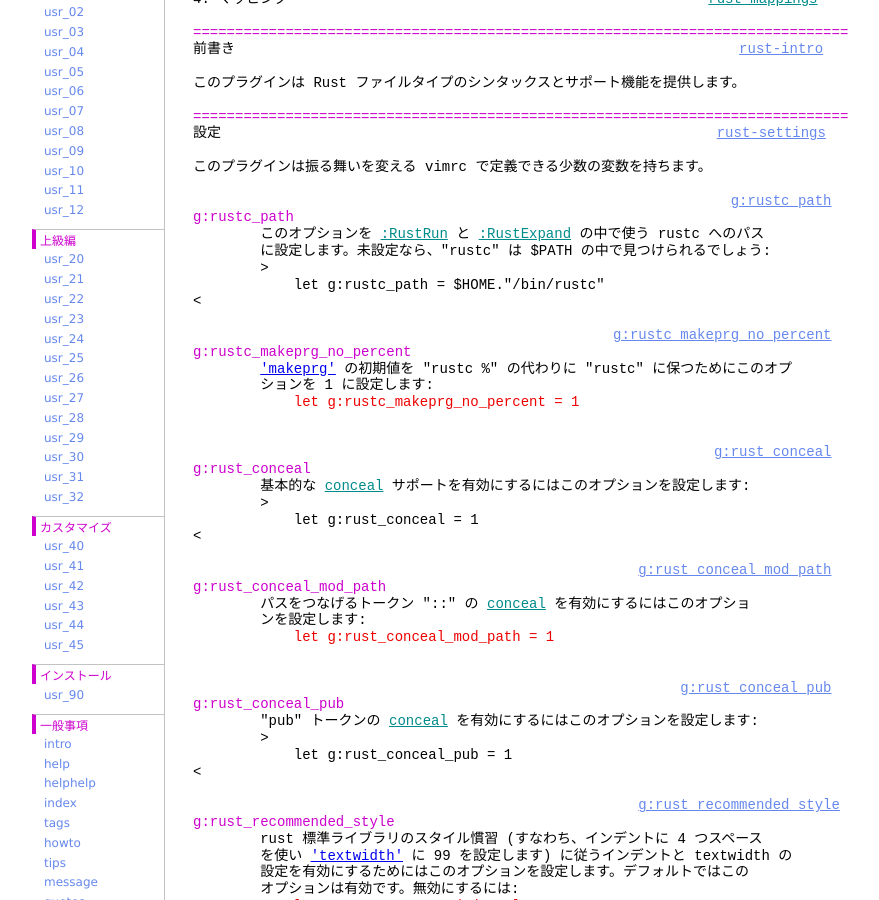
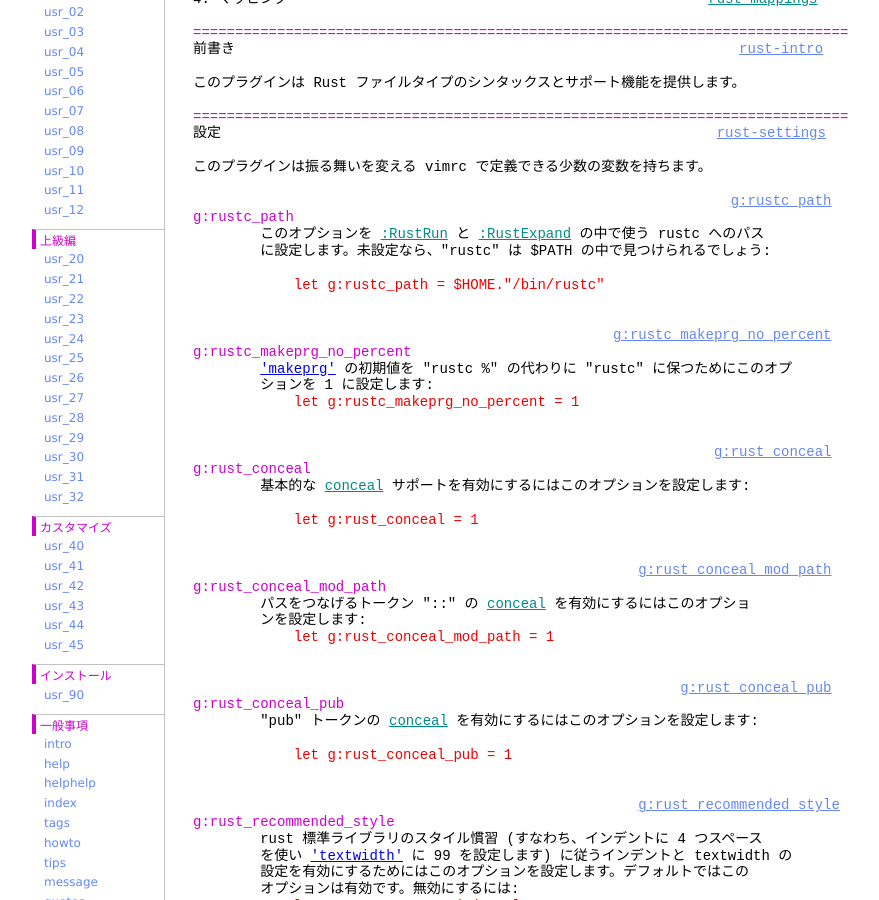
Before and after one commit to vim-jp/vimdoc-ja, a Jekyll site: the page built from ft_rust.html, in a window 1280 px wide and 900 px high, scrolled down 393 px. Shown: the whole window, without its empty margins (208-1087 px from the left). Built offline with Jekyll 4.4.1, drawn with Linux system fonts in a browser that asks for light colours; nearby versions of some CDN libraries; comment, search, counter and statistics services are not loaded.

Commit message:
Generated by Travis JOB 928.1
https://travis-ci.org/vim-jp/vimdoc-ja-working/builds/394119458

```diff
--- a/ft_rust.html
+++ b/ft_rust.html
@@ -29,9 +29,9 @@
 <span class="PreProc">g:rustc_path</span><br>
 &nbsp;&nbsp;&nbsp;&nbsp;&nbsp;&nbsp;&nbsp;&nbsp;このオプションを&nbsp;<a class="Identifier" href="ft_rust.html#:RustRun">:RustRun</a>&nbsp;と&nbsp;<a class="Identifier" href="ft_rust.html#:RustExpand">:RustExpand</a>&nbsp;の中で使う rustc へのパス<br>
 &nbsp;&nbsp;&nbsp;&nbsp;&nbsp;&nbsp;&nbsp;&nbsp;に設定します。未設定なら、&quot;rustc&quot; は $PATH の中で見つけられるでしょう:<br>
-&nbsp;&nbsp;&nbsp;&nbsp;&nbsp;&nbsp;&nbsp;&nbsp;&gt;<br>
-&nbsp;&nbsp;&nbsp;&nbsp;&nbsp;&nbsp;&nbsp;&nbsp;&nbsp;&nbsp;&nbsp;&nbsp;let g:rustc_path = $HOME.&quot;/bin/rustc&quot;<br>
-&lt;<br>
+&nbsp;&nbsp;&nbsp;&nbsp;&nbsp;&nbsp;&nbsp;&nbsp;<br>
+<div class="helpExample">&nbsp;&nbsp;&nbsp;&nbsp;&nbsp;&nbsp;&nbsp;&nbsp;&nbsp;&nbsp;&nbsp;&nbsp;let g:rustc_path = $HOME.&quot;/bin/rustc&quot;</div>
+<br>
 <br>
 <span class="Statement">&nbsp;&nbsp;&nbsp;&nbsp;&nbsp;&nbsp;&nbsp;&nbsp;&nbsp;&nbsp;&nbsp;&nbsp;&nbsp;&nbsp;&nbsp;&nbsp;&nbsp;&nbsp;&nbsp;&nbsp;&nbsp;&nbsp;&nbsp;&nbsp;&nbsp;&nbsp;&nbsp;&nbsp;&nbsp;&nbsp;&nbsp;&nbsp;&nbsp;&nbsp;&nbsp;&nbsp;&nbsp;&nbsp;&nbsp;&nbsp;&nbsp;&nbsp;&nbsp;&nbsp;&nbsp;&nbsp;&nbsp;&nbsp;&nbsp;&nbsp;</span><a class="Constant" href="ft_rust.html#g:rustc_makeprg_no_percent" name="g:rustc_makeprg_no_percent">g:rustc_makeprg_no_percent</a><br>
 <span class="PreProc">g:rustc_makeprg_no_percent</span><br>
@@ -43,9 +43,9 @@
 <span class="Statement">&nbsp;&nbsp;&nbsp;&nbsp;&nbsp;&nbsp;&nbsp;&nbsp;&nbsp;&nbsp;&nbsp;&nbsp;&nbsp;&nbsp;&nbsp;&nbsp;&nbsp;&nbsp;&nbsp;&nbsp;&nbsp;&nbsp;&nbsp;&nbsp;&nbsp;&nbsp;&nbsp;&nbsp;&nbsp;&nbsp;&nbsp;&nbsp;&nbsp;&nbsp;&nbsp;&nbsp;&nbsp;&nbsp;&nbsp;&nbsp;&nbsp;&nbsp;&nbsp;&nbsp;&nbsp;&nbsp;&nbsp;&nbsp;&nbsp;&nbsp;&nbsp;&nbsp;&nbsp;&nbsp;&nbsp;&nbsp;&nbsp;&nbsp;&nbsp;&nbsp;&nbsp;&nbsp;</span><a class="Constant" href="ft_rust.html#g:rust_conceal" name="g:rust_conceal">g:rust_conceal</a><br>
 <span class="PreProc">g:rust_conceal</span><br>
 &nbsp;&nbsp;&nbsp;&nbsp;&nbsp;&nbsp;&nbsp;&nbsp;基本的な&nbsp;<a class="Identifier" href="syntax.html#conceal">conceal</a>&nbsp;サポートを有効にするにはこのオプションを設定します:<br>
-&nbsp;&nbsp;&nbsp;&nbsp;&nbsp;&nbsp;&nbsp;&nbsp;&gt;<br>
-&nbsp;&nbsp;&nbsp;&nbsp;&nbsp;&nbsp;&nbsp;&nbsp;&nbsp;&nbsp;&nbsp;&nbsp;let g:rust_conceal = 1<br>
-&lt;<br>
+&nbsp;&nbsp;&nbsp;&nbsp;&nbsp;&nbsp;&nbsp;&nbsp;<br>
+<div class="helpExample">&nbsp;&nbsp;&nbsp;&nbsp;&nbsp;&nbsp;&nbsp;&nbsp;&nbsp;&nbsp;&nbsp;&nbsp;let g:rust_conceal = 1</div>
+<br>
 <br>
 <span class="Statement">&nbsp;&nbsp;&nbsp;&nbsp;&nbsp;&nbsp;&nbsp;&nbsp;&nbsp;&nbsp;&nbsp;&nbsp;&nbsp;&nbsp;&nbsp;&nbsp;&nbsp;&nbsp;&nbsp;&nbsp;&nbsp;&nbsp;&nbsp;&nbsp;&nbsp;&nbsp;&nbsp;&nbsp;&nbsp;&nbsp;&nbsp;&nbsp;&nbsp;&nbsp;&nbsp;&nbsp;&nbsp;&nbsp;&nbsp;&nbsp;&nbsp;&nbsp;&nbsp;&nbsp;&nbsp;&nbsp;&nbsp;&nbsp;&nbsp;&nbsp;&nbsp;&nbsp;&nbsp;</span><a class="Constant" href="ft_rust.html#g:rust_conceal_mod_path" name="g:rust_conceal_mod_path">g:rust_conceal_mod_path</a><br>
 <span class="PreProc">g:rust_conceal_mod_path</span><br>
@@ -57,9 +57,9 @@
 <span class="Statement">&nbsp;&nbsp;&nbsp;&nbsp;&nbsp;&nbsp;&nbsp;&nbsp;&nbsp;&nbsp;&nbsp;&nbsp;&nbsp;&nbsp;&nbsp;&nbsp;&nbsp;&nbsp;&nbsp;&nbsp;&nbsp;&nbsp;&nbsp;&nbsp;&nbsp;&nbsp;&nbsp;&nbsp;&nbsp;&nbsp;&nbsp;&nbsp;&nbsp;&nbsp;&nbsp;&nbsp;&nbsp;&nbsp;&nbsp;&nbsp;&nbsp;&nbsp;&nbsp;&nbsp;&nbsp;&nbsp;&nbsp;&nbsp;&nbsp;&nbsp;&nbsp;&nbsp;&nbsp;&nbsp;&nbsp;&nbsp;&nbsp;&nbsp;</span><a class="Constant" href="ft_rust.html#g:rust_conceal_pub" name="g:rust_conceal_pub">g:rust_conceal_pub</a><br>
 <span class="PreProc">g:rust_conceal_pub</span><br>
 &nbsp;&nbsp;&nbsp;&nbsp;&nbsp;&nbsp;&nbsp;&nbsp;&quot;pub&quot; トークンの&nbsp;<a class="Identifier" href="syntax.html#conceal">conceal</a>&nbsp;を有効にするにはこのオプションを設定します:<br>
-&nbsp;&nbsp;&nbsp;&nbsp;&nbsp;&nbsp;&nbsp;&nbsp;&gt;<br>
-&nbsp;&nbsp;&nbsp;&nbsp;&nbsp;&nbsp;&nbsp;&nbsp;&nbsp;&nbsp;&nbsp;&nbsp;let g:rust_conceal_pub = 1<br>
-&lt;<br>
+&nbsp;&nbsp;&nbsp;&nbsp;&nbsp;&nbsp;&nbsp;&nbsp;<br>
+<div class="helpExample">&nbsp;&nbsp;&nbsp;&nbsp;&nbsp;&nbsp;&nbsp;&nbsp;&nbsp;&nbsp;&nbsp;&nbsp;let g:rust_conceal_pub = 1</div>
+<br>
 <br>
 <span class="Statement">&nbsp;&nbsp;&nbsp;&nbsp;&nbsp;&nbsp;&nbsp;&nbsp;&nbsp;&nbsp;&nbsp;&nbsp;&nbsp;&nbsp;&nbsp;&nbsp;&nbsp;&nbsp;&nbsp;&nbsp;&nbsp;&nbsp;&nbsp;&nbsp;&nbsp;&nbsp;&nbsp;&nbsp;&nbsp;&nbsp;&nbsp;&nbsp;&nbsp;&nbsp;&nbsp;&nbsp;&nbsp;&nbsp;&nbsp;&nbsp;&nbsp;&nbsp;&nbsp;&nbsp;&nbsp;&nbsp;&nbsp;&nbsp;&nbsp;&nbsp;&nbsp;&nbsp;&nbsp;</span><a class="Constant" href="ft_rust.html#g:rust_recommended_style" name="g:rust_recommended_style">g:rust_recommended_style</a><br>
 <span class="PreProc">g:rust_recommended_style</span><br>
@@ -126,16 +126,16 @@
 <span class="Statement">&nbsp;&nbsp;&nbsp;&nbsp;&nbsp;&nbsp;&nbsp;&nbsp;&nbsp;&nbsp;&nbsp;&nbsp;&nbsp;&nbsp;&nbsp;&nbsp;&nbsp;&nbsp;&nbsp;&nbsp;&nbsp;&nbsp;&nbsp;&nbsp;&nbsp;&nbsp;&nbsp;&nbsp;&nbsp;&nbsp;&nbsp;&nbsp;&nbsp;&nbsp;&nbsp;&nbsp;&nbsp;&nbsp;&nbsp;&nbsp;&nbsp;&nbsp;&nbsp;&nbsp;&nbsp;&nbsp;&nbsp;&nbsp;&nbsp;&nbsp;&nbsp;&nbsp;&nbsp;&nbsp;&nbsp;&nbsp;&nbsp;&nbsp;</span><a class="Constant" href="ft_rust.html#g:rust_playpen_url" name="g:rust_playpen_url">g:rust_playpen_url</a><br>
 <span class="PreProc">g:rust_playpen_url</span><br>
 &nbsp;&nbsp;&nbsp;&nbsp;&nbsp;&nbsp;&nbsp;&nbsp;使用する playpen の URL を上書きするためにこのオプションを設定します:<br>
-&nbsp;&nbsp;&nbsp;&nbsp;&nbsp;&nbsp;&nbsp;&nbsp;&gt;<br>
-&nbsp;&nbsp;&nbsp;&nbsp;&nbsp;&nbsp;&nbsp;&nbsp;&nbsp;&nbsp;&nbsp;&nbsp;let g:rust_playpen_url = '<span class="Constant"><a href="https://play.rust-lang.org/">https://play.rust-lang.org/</a></span>'<br>
-&lt;<br>
+&nbsp;&nbsp;&nbsp;&nbsp;&nbsp;&nbsp;&nbsp;&nbsp;<br>
+<div class="helpExample">&nbsp;&nbsp;&nbsp;&nbsp;&nbsp;&nbsp;&nbsp;&nbsp;&nbsp;&nbsp;&nbsp;&nbsp;let g:rust_playpen_url = '<a href="https://play.rust-lang.org/">https://play.rust-lang.org/</a>'</div>
+<br>
 <br>
 <span class="Statement">&nbsp;&nbsp;&nbsp;&nbsp;&nbsp;&nbsp;&nbsp;&nbsp;&nbsp;&nbsp;&nbsp;&nbsp;&nbsp;&nbsp;&nbsp;&nbsp;&nbsp;&nbsp;&nbsp;&nbsp;&nbsp;&nbsp;&nbsp;&nbsp;&nbsp;&nbsp;&nbsp;&nbsp;&nbsp;&nbsp;&nbsp;&nbsp;&nbsp;&nbsp;&nbsp;&nbsp;&nbsp;&nbsp;&nbsp;&nbsp;&nbsp;&nbsp;&nbsp;&nbsp;&nbsp;&nbsp;&nbsp;&nbsp;&nbsp;&nbsp;&nbsp;&nbsp;&nbsp;&nbsp;&nbsp;&nbsp;</span><a class="Constant" href="ft_rust.html#g:rust_shortener_url" name="g:rust_shortener_url">g:rust_shortener_url</a><br>
 <span class="PreProc">g:rust_shortener_url</span><br>
 &nbsp;&nbsp;&nbsp;&nbsp;&nbsp;&nbsp;&nbsp;&nbsp;短縮 URL サービスの URL を上書きするためにこのオプションを設定します:<br>
-&nbsp;&nbsp;&nbsp;&nbsp;&nbsp;&nbsp;&nbsp;&nbsp;&gt;<br>
-&nbsp;&nbsp;&nbsp;&nbsp;&nbsp;&nbsp;&nbsp;&nbsp;&nbsp;&nbsp;&nbsp;&nbsp;let g:rust_shortener_url = '<span class="Constant"><a href="https://is.gd/">https://is.gd/</a></span>'<br>
-&lt;<br>
+&nbsp;&nbsp;&nbsp;&nbsp;&nbsp;&nbsp;&nbsp;&nbsp;<br>
+<div class="helpExample">&nbsp;&nbsp;&nbsp;&nbsp;&nbsp;&nbsp;&nbsp;&nbsp;&nbsp;&nbsp;&nbsp;&nbsp;let g:rust_shortener_url = '<a href="https://is.gd/">https://is.gd/</a>'</div>
+<br>
 <br>
 <br>
 <span class="PreProc">==============================================================================</span><br>
```
